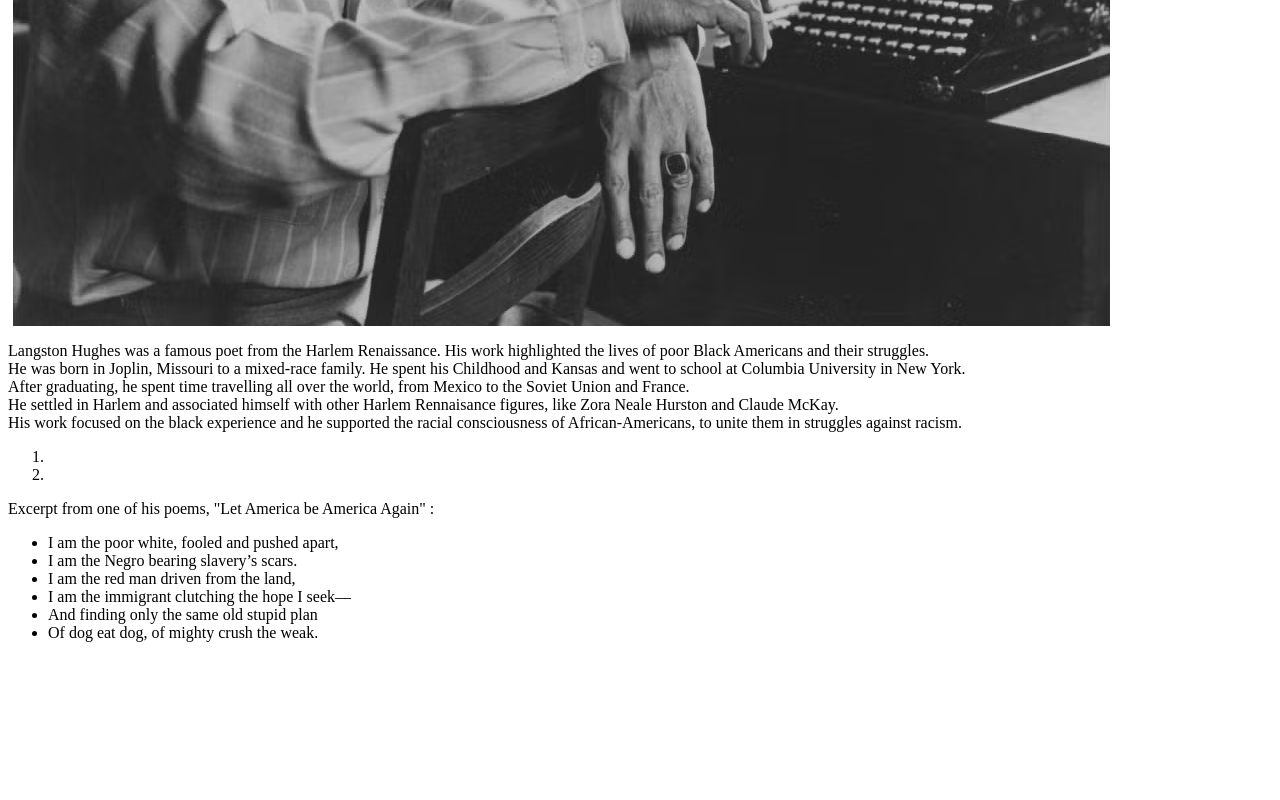
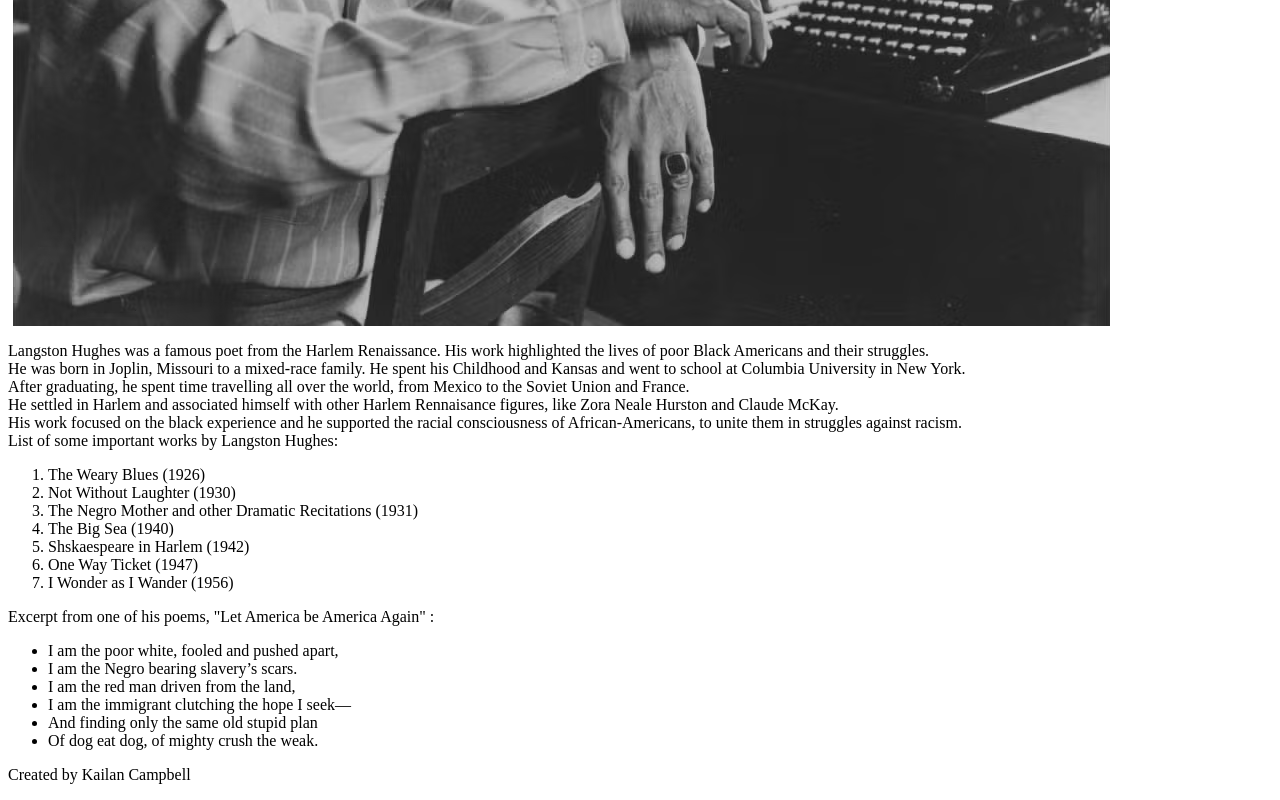
Before and after one commit to KailanCampbell/HTML-Review-2---Langston-Hughes, a plain HTML site: page index.html in a window 1280 px wide. Shown: the part 595-1395 px from the top of the page. Before the commit the page ends 1253 px from the top, so only its background shows below. Drawn offline with Linux system fonts and the light colour scheme.

Commit message:
Update index.html

```diff
--- a/index.html
+++ b/index.html
@@ -14,14 +14,30 @@
       He was born in Joplin, Missouri to a mixed-race family. He spent his Childhood and Kansas and went to school at Columbia University in New York.<br/>
       After graduating, he spent time travelling all over the world, from Mexico to the Soviet Union and France.<br/>
       He settled in Harlem and associated himself with other Harlem Rennaisance figures, like Zora Neale Hurston and Claude McKay.<br/>
-      His work focused on the black experience and he supported the racial consciousness of African-Americans, to unite them in struggles against racism.
+      His work focused on the black experience and he supported the racial consciousness of African-Americans, to unite them in struggles against racism.<br/>
+      List of some important works by Langston Hughes:
     </p>
     <ol>
       <li>
-
+        The Weary Blues (1926)
       </li>
       <li>
-
+        Not Without Laughter (1930)
+      </li>
+      <li>
+        The Negro Mother and other Dramatic Recitations (1931)
+      </li>
+      <li>
+        The Big Sea (1940)
+      </li>
+      <li>
+        Shskaespeare in Harlem (1942)
+      </li>
+      <li>
+        One Way Ticket (1947)
+      </li>
+      <li>
+        I Wonder as I Wander (1956)
       </li>
     </ol>
     <p>
@@ -48,7 +64,7 @@
       </li>
     </ul>
     <p>
-
+      Created by Kailan Campbell
     </p>
   </body>
 </html>
```
